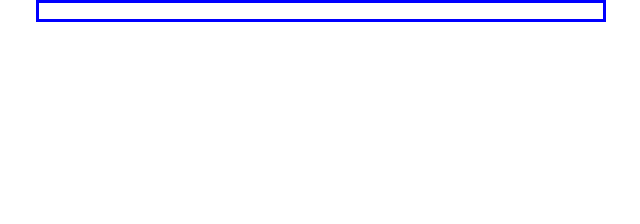
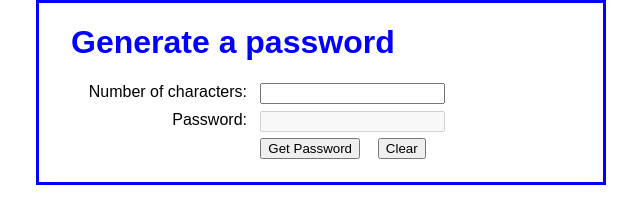
Before and after one commit to salnation/PasswordGeneratorHomework, a plain HTML site: page index.html in a window 1280 px wide. Shown: the whole page, without its empty margins (319-959 px from the left). Drawn offline with nearby package versions, Linux system fonts and the light colour scheme; files that its build step writes are made by us from their sources.

Commit message:
Changes made to index.html including the addition of step by step comments outlining my thought process.

```diff
--- a/index.html
+++ b/index.html
@@ -6,8 +6,45 @@
 
     <title>Unit 03 - Javascript Homework - Password Generator</title>
 
+    <!-- Linking the css to the html page -->
     <link rel="stylesheet" href="password.css">
+
+    <!-- Linking the javascript to the html page -->
     <script src="https://code.jquery.com/jquery-3.1.1.min.js"></script>
     <script src="password.js"></script>
 
 </head>
+
+<body>
+
+    <main>
+
+      <!-- Heading for the website - generate -->
+      <h1>Generate a password</h1>
+
+      <!-- Using the <label> tag as well as the for attribute -->
+      <label for="num">Number of characters:</label>
+
+    <!-- This asks the user to to input the number of characters that they would like their password to be -->
+
+    <input type="text" id="num"><br>
+
+    <!-- Second label on the page is for the password where the end password will populate -->
+
+      <label for="password">Password:</label>
+    <input type="text" id="password" disabled><br>
+
+    <!-- Third label on the page will contain two buttons -->
+      <label>&nbsp;</label>
+
+      <!-- First button will be labeled 'get password' -->
+      <input type="button" id="generate" value="Get Password">
+
+      <!-- Second button will be labeled 'clear' -->
+      <input type="button" id="clear" value="Clear"><br>
+
+    </main>
+
+  </body>
+
+</html>
```
